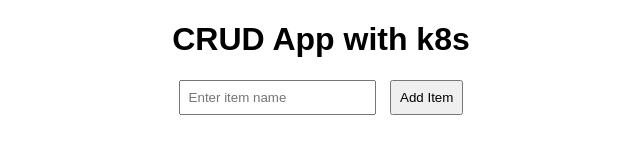
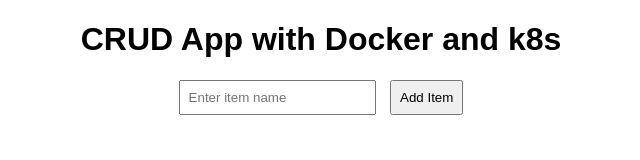
Before and after one commit to iam-arellano/node-js-app, a plain HTML site: page public/index.html in a window 1280 px wide. Shown: the whole page, without its empty margins (319-959 px from the left). Drawn offline with Linux system fonts and the light colour scheme; no server answers.

Commit message:
update index

```diff
--- a/public/index.html
+++ b/public/index.html
@@ -3,11 +3,11 @@
 <head>
     <meta charset="UTF-8">
     <meta name="viewport" content="width=device-width, initial-scale=1.0">
-    <title>CRUD App with k8s</title>
+    <title>CRUD App with Docker and k8s</title>
     <link rel="stylesheet" href="styles.css">
 </head>
 <body>
-    <h1>CRUD App with k8s</h1>
+    <h1>CRUD App with Docker and k8s</h1>
     <input type="text" id="itemInput" placeholder="Enter item name">
     <button onclick="addItem()">Add Item</button>
 
```
